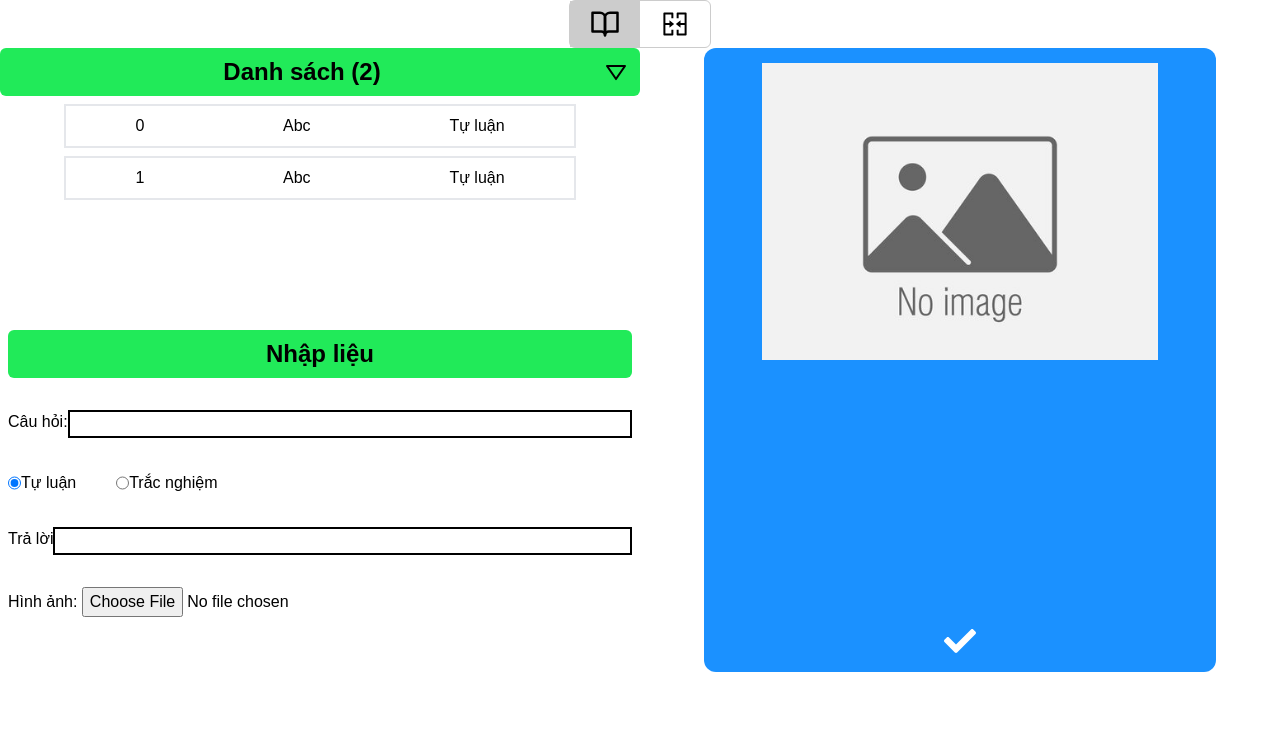
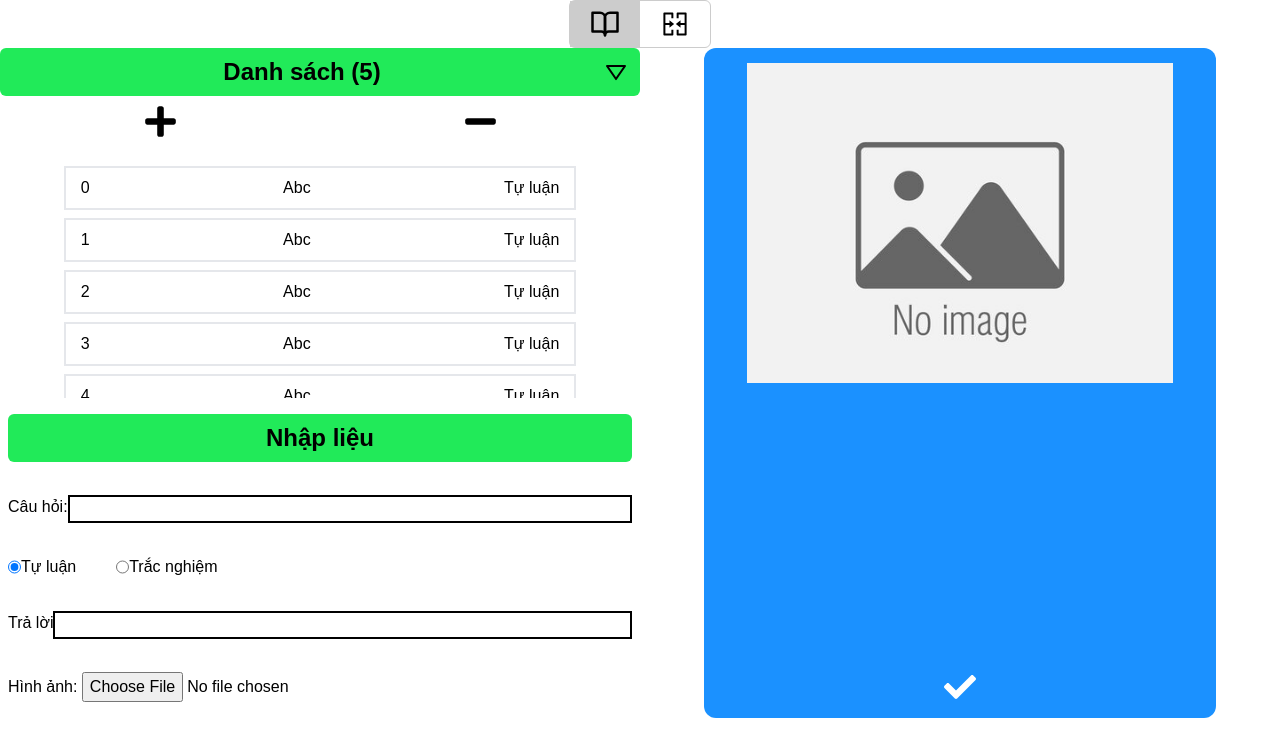
Before and after one commit to Spidust/SoanDeCashflard, a React (Vite) app: page / in a window 1280 px wide. Shown: the top 756 px of the page. Built offline with nearby package versions, Linux system fonts and the light colour scheme.

Commit message:
list operate

```diff
--- a/src/components/Topic/Form/Form.jsx
+++ b/src/components/Topic/Form/Form.jsx
@@ -4,7 +4,7 @@ import FormAnswerTN from "./FormAnswerTN";
 
 function Form(props) {
   return (
-    <div className="form mt-4 flex min-h-[40vh] w-full flex-col justify-around px-2">
+    <div className="form flex min-h-[40vh] w-full flex-col justify-around px-2">
       <h2 className="title flex w-full cursor-pointer select-none items-center justify-center rounded-md bg-primary py-2 text-center text-2xl font-bold">
         <span>Nhập liệu</span>
       </h2>
--- a/src/components/Topic/List.jsx
+++ b/src/components/Topic/List.jsx
@@ -1,13 +1,14 @@
 import classNames from "classnames";
 import React, { useState } from "react";
 import { BiDownArrow, BiRightArrow } from "react-icons/bi";
+import { FaPlus, FaMinus } from "react-icons/fa";
 function List(props) {
   const [isOpen, setOpen] = useState(true);
 
   return (
-    <div className="list max-h-[40%] w-full">
+    <div className="list w-full">
       <h2
-        className="title flex cursor-pointer select-none items-center rounded-md bg-primary py-2 text-center text-2xl font-bold "
+        className="title flex cursor-pointer select-none items-center rounded-md bg-primary py-2 text-center text-2xl font-bold"
         onClick={(e) => setOpen((prev) => !prev)}
       >
         <span className="flex-1 text-center">
@@ -20,6 +21,21 @@ function List(props) {
         )}
       </h2>
       {isOpen && (
+        <>
+          <div className="control mx-auto mb-3 flex h-[50px] w-full items-center justify-around">
+            <div
+              className="insert cursor-pointer hover:bg-[#ccc]"
+              onClick={props.add}
+            >
+              <FaPlus size={35} />
+            </div>
+            <div
+              className="remove cursor-pointer hover:bg-[#ccc]"
+              onClick={props.remove}
+            >
+              <FaMinus size={35} />
+            </div>
+          </div>
           <div className="items mx-auto h-[30vh] w-[80%] animate-slide-out overflow-y-auto">
             {props.data.map((i, index) => {
               return (
@@ -35,12 +51,15 @@ function List(props) {
                   key={index}
                 >
                   <span>{index}</span>
-                <span>{i.question}</span>
+                  <span className="w-[70%] truncate text-center">
+                    {i.question}
+                  </span>
                   <span>{i.type == 0 ? "Tự luận" : "Trắc nghiệm"}</span>
                 </div>
               );
             })}
           </div>
+        </>
       )}
     </div>
   );
--- a/src/pages/Topic.jsx
+++ b/src/pages/Topic.jsx
@@ -37,8 +37,43 @@ function Topic() {
       answer: "ABC",
       type: 0,
     },
+
+    {
+      question: "Abc",
+      answer: "ABC",
+      type: 0,
+    },
+
+    {
+      question: "Abc",
+      answer: "ABC",
+      type: 0,
+    },
+
+    {
+      question: "Abc",
+      answer: "ABC",
+      type: 0,
+    },
   ]);
 
+  const addOneCard = () => {
+    const copyCardList = [...cardList];
+    copyCardList.push({
+      question: "Abc",
+      answer: "ABC",
+      type: 0,
+    });
+
+    setCardList(copyCardList);
+  };
+
+  const remove = () => {
+    const copyCardList = [...cardList];
+    copyCardList.splice(selecting, 1);
+
+    setCardList(copyCardList);
+  };
   useEffect(() => {
     if (selecting != null) {
       setQuestion(cardList[selecting].question);
@@ -83,7 +118,13 @@ function Topic() {
   return (
     <div className="topic flex h-[100%] flex-wrap">
       <div className="w-full md:w-1/2">
-        <List data={cardList} selecting={selecting} select={select} />
+        <List
+          data={cardList}
+          selecting={selecting}
+          select={select}
+          add={addOneCard}
+          remove={remove}
+        />
         <Form
           form={{ question, answer, type, rightAnswer, image }}
           setType={setType}
```
Lines whose indentation alone changed are shown as unchanged.
